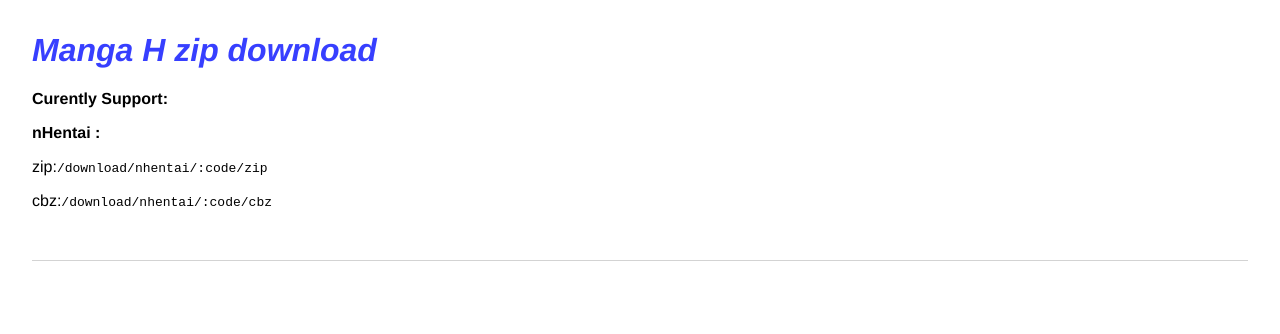
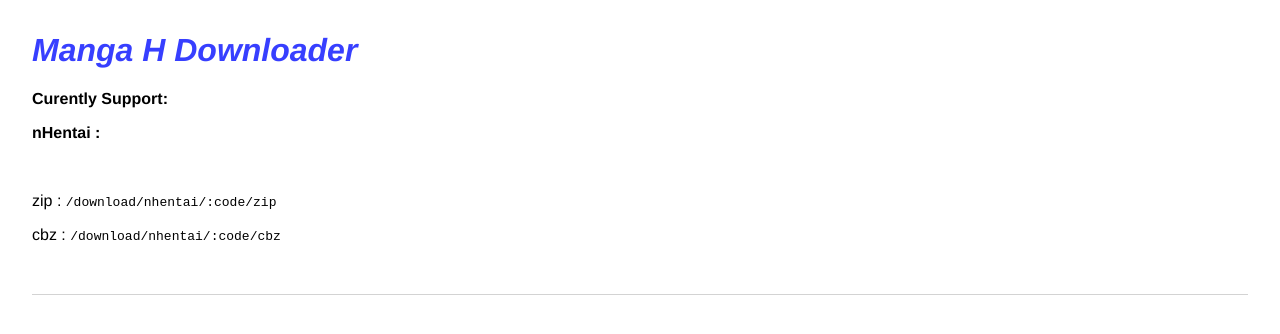
Before and after one commit to moedevel/mangadl, a website: page views/index.html in a window 1280 px wide. Drawn offline with Linux system fonts and the light colour scheme.

Commit message:
Update index.html

```diff
--- a/views/index.html
+++ b/views/index.html
@@ -11,7 +11,7 @@
 <html lang="en">
   <head>
     <title>Welcome to Mangadl</title>
-    <meta name="description" content="HDL">
+    <meta name="description" content="Manga H Downloader (zip and cbz)">
     <link id="favicon" rel="icon" href="https://encrypted-tbn0.gstatic.com/images?q=tbn%3AANd9GcSAFHYqeZBo3cGMSYzo3TrNk8tUEDVtIwCALEmehlfK_SAf68JF">
     <meta charset="utf-8">
     <meta http-equiv="X-UA-Compatible" content="IE=edge">
@@ -26,7 +26,7 @@
   <body>
     <header>
       <h1>
-       Manga H zip download
+       Manga H Downloader
       </h1>
     </header>
 
@@ -35,8 +35,9 @@
       <!-- p><code>/download/h2r</code>: hentai2read</p>
       <p><code>/download/pururin</code>: pururin</p-->
       <p class="bold">nHentai :</p>
-            <p>zip:<code>/download/nhentai/:code/zip</code></p>
-            <p>cbz:<code>/download/nhentai/:code/cbz</code></p>
+            <br/>
+            <p>zip : <code>/download/nhentai/:code/zip</code></p>
+            <p>cbz : <code>/download/nhentai/:code/cbz</code></p>
      </main>
     <footer>
     </footer>
```
